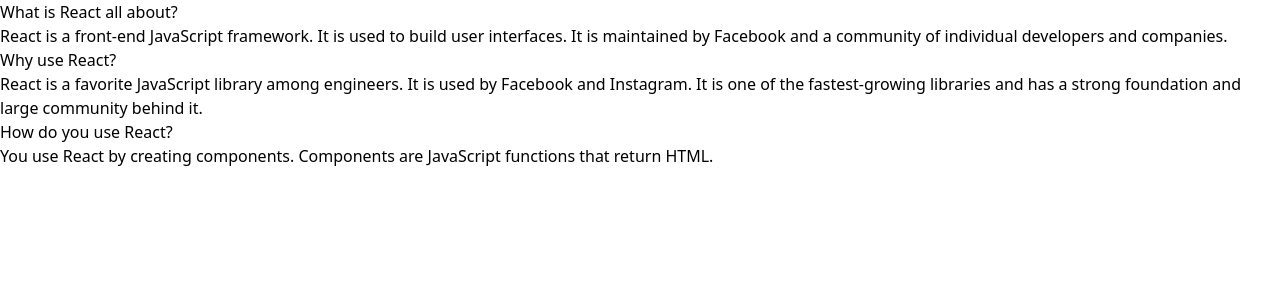
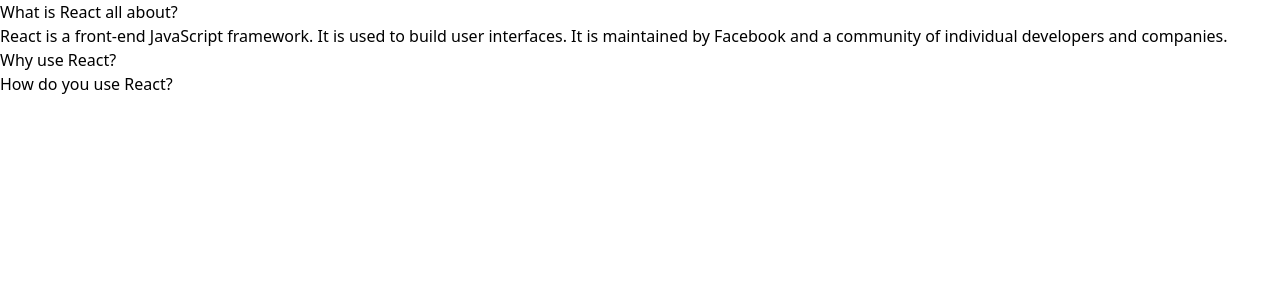
Before and after one commit to Dmitry1007/common-ui-components, a React (Create React App) app: page / in a window 1280 px wide. Shown: the top 300 px of the page. Built offline with nearby package versions, Linux system fonts and the light colour scheme.

Commit message:
Conditionally render Accordion item content

```diff
--- a/src/components/Accordion.js
+++ b/src/components/Accordion.js
@@ -7,16 +7,10 @@ function Accordion({ items }) {
   const renderedItems = items.map((item, index) => {
     const isExpanded = index === expandedIndex;
 
-    if (index === expandedIndex) {
-      console.log('expanded');
-    } else {
-      console.log('collapsed');
-    }
-
     return (
       <div key={item.id}>
         <div>{item.label}</div>
-        <div>{item.content}</div>
+        {isExpanded ? <div>{item.content}</div> : null}
       </div>
     );
   });
```
